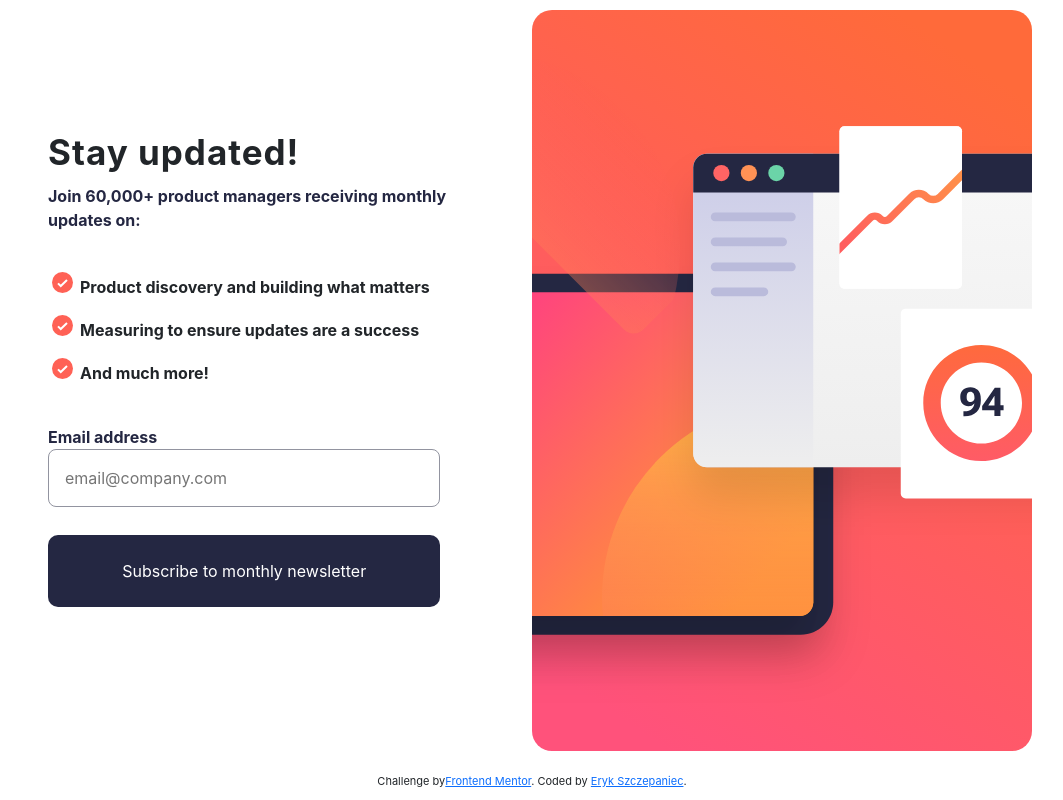
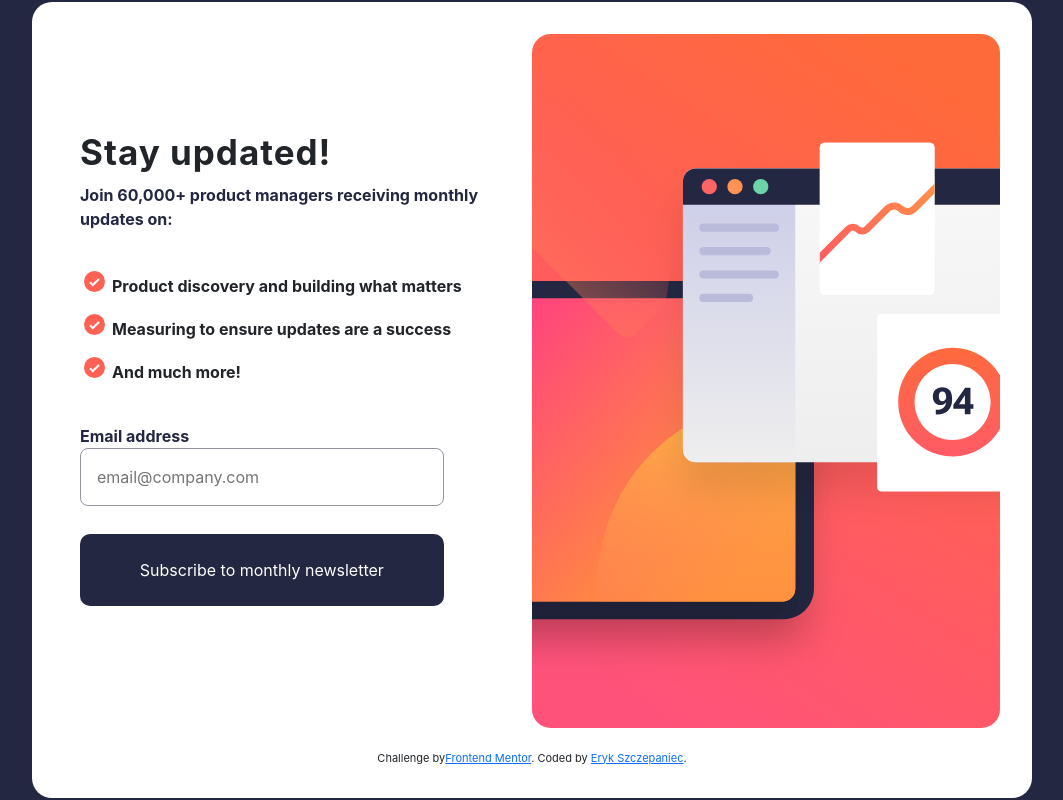
Before and after one commit to szczepanieceryk/Frontend-Ment-Newsletter-sign-up-form-with-success-message, a React (Create React App) app: page / in a window 1280 px wide. Shown: the whole page, without its empty margins (108-1171 px from the left). Built offline with nearby package versions, Linux system fonts and the light colour scheme.

Commit message:
add bgc color to app container & MainPage

```diff
--- a/src/styles/_App.scss
+++ b/src/styles/_App.scss
@@ -5,6 +5,7 @@
   align-items: center;
   justify-content: center;
   min-height: 100vh;
+  background-color: colors.$dark-slate-grey;
   .btn-form-submit {
     position: relative;
     margin: 1em auto 1.5em;
--- a/src/styles/_MainPage.scss
+++ b/src/styles/_MainPage.scss
@@ -1,9 +1,14 @@
 @use "./abstracts/brakepoints";
+@use "./abstracts/colors";
 
 .main-wrapper {
   max-width: 1000px;
   margin: 0 auto;
+  padding: 0.5em;
+  border-radius: 20px;
+  background-color: colors.$white;
   @media screen and (min-width: brakepoints.$brakepoint-tablet) {
+    padding: 2em;
     display: grid;
     grid-template-columns: 1fr 1fr;
     grid-template-areas:
--- a/src/styles/styles.css
+++ b/src/styles/styles.css
@@ -9,6 +9,7 @@
   align-items: center;
   justify-content: center;
   min-height: 100vh;
+  background-color: hsl(234deg, 29%, 20%);
 }
 .app-wrapper .btn-form-submit {
   position: relative;
@@ -33,9 +34,13 @@
 .main-wrapper {
   max-width: 1000px;
   margin: 0 auto;
+  padding: 0.5em;
+  border-radius: 20px;
+  background-color: hsl(0deg, 0%, 100%);
 }
 @media screen and (min-width: 768px) {
   .main-wrapper {
+    padding: 2em;
     display: grid;
     grid-template-columns: 1fr 1fr;
     grid-template-areas: "body image" "footer footer";
```
Also changed, not shown: 1 other file (tests, documents, lock files or other folders).
